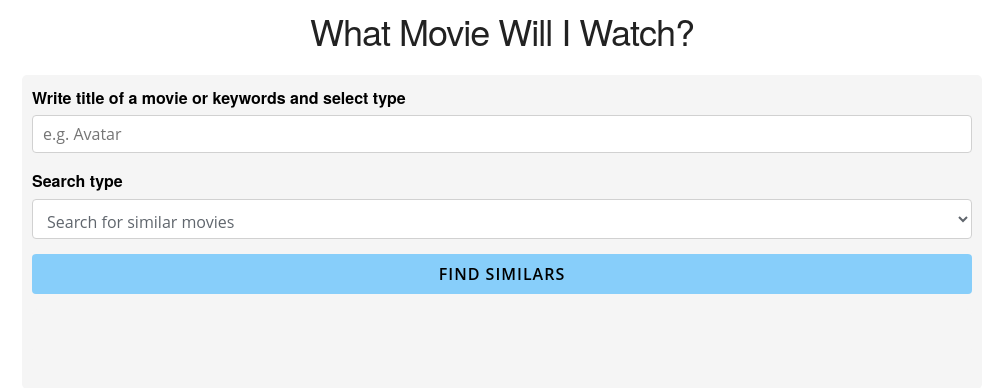
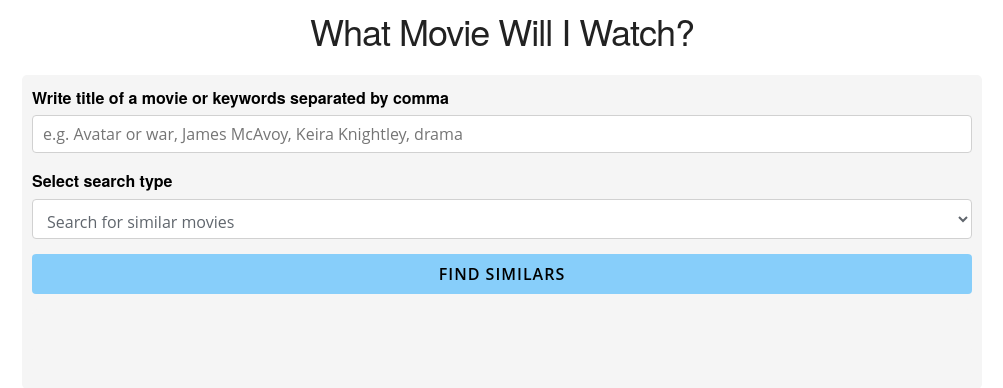
Before and after one commit to maxxxzdn/movie-recommendation-system, a Flask app: page / in a window 1280 px wide. Shown: the top 388 px of the page, without its empty margins (138-1141 px from the left). Run offline with Flask 2, Linux system fonts and the light colour scheme; parts of the project's set-up code (start-up, migrations or seed data) failed here and were passed over.

Commit message:
Add files via upload

```diff
--- a/templates/app.html
+++ b/templates/app.html
@@ -79,15 +79,15 @@
     <!-- Form -->
     <div class="container">
       <form action="/send" method="POST">
-        <label for="Movie">Write title of a movie or keywords and select type</label>
+        <label for="Movie">Write title of a movie or keywords separated by comma</label>
         <input
           type="text"
-          placeholder="e.g. Avatar"
+          placeholder="e.g. Avatar or war, James McAvoy, Keira Knightley, drama"
           class="u-full-width"
           name="movie"
         />
 
-        <label for="Operation">Search type</label>
+        <label for="Operation">Select search type</label>
         <select class="u-full-width" name="operation">
           <option value="movie">Search for similar movies</option>
           <option value="keywords">Search by keywords</option>
```
